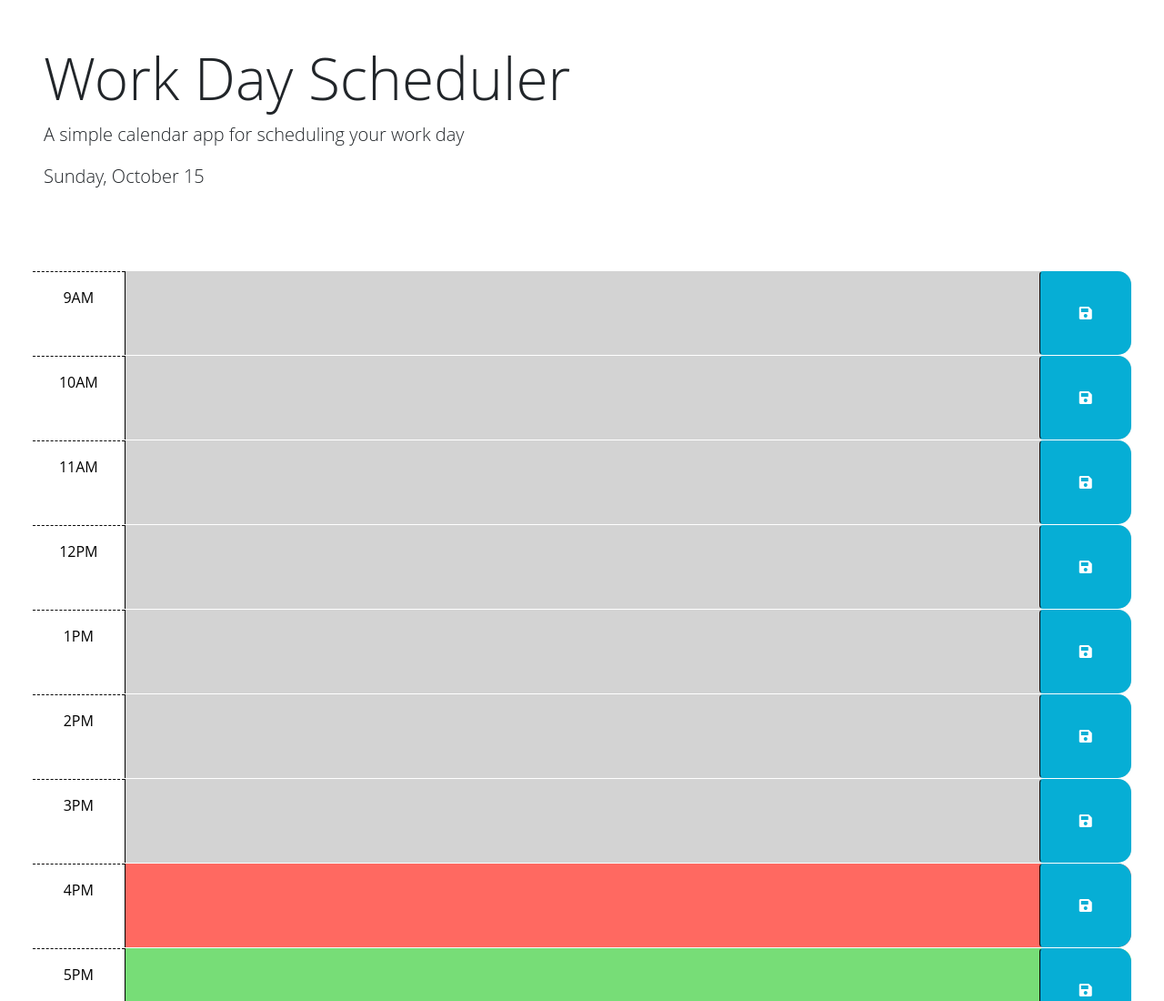
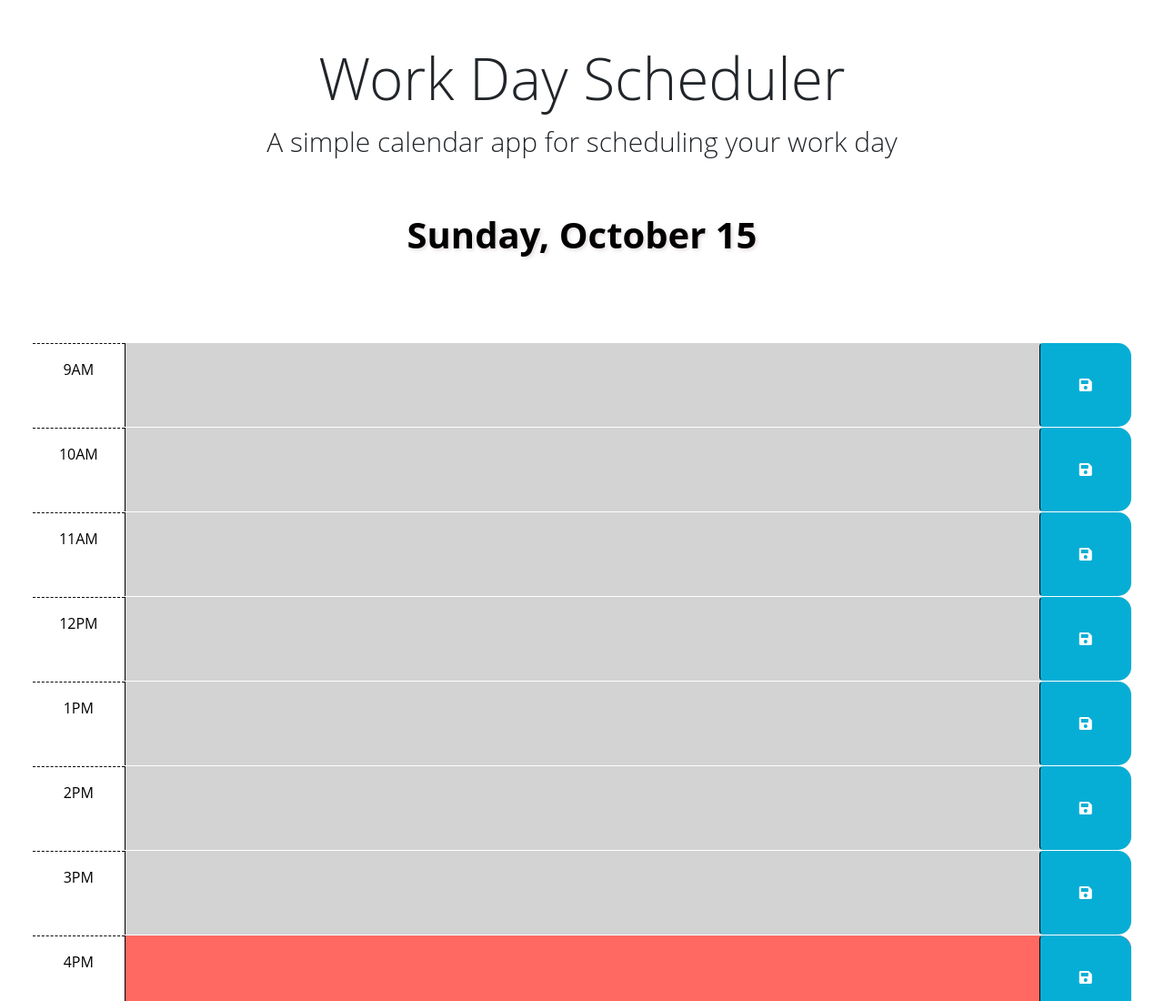
Before and after one commit to JMorante89/Work-Day-Scheduler-Project, a plain HTML site: page index.html in a window 1280 px wide. Shown: the top 1100 px of the page at 91% size. Drawn offline with nearby package versions, Linux system fonts and the light colour scheme.

Commit message:
changes to css

```diff
--- a/Assets/css/style.css
+++ b/Assets/css/style.css
@@ -10,6 +10,25 @@ textarea {
   color: #000000;
   border-left: 1px solid black;
   padding: 10px;
+}
+
+h1 {
+  font-size: 60px;
+  text-align: center;
+}
+
+.lead {
+  font-size: 30px;
+  text-align: center;
+}
+
+#currentDay {
+  font-size: 40px;
+  text-align: center;
+  margin-top: 50px;
+  text-shadow: 2px 2px 4px rgb(227, 219, 219);
+  color: #000000;
+  font-weight: bold;
 }
 
 .description {
```
Also changed, not shown: 2 other files.
